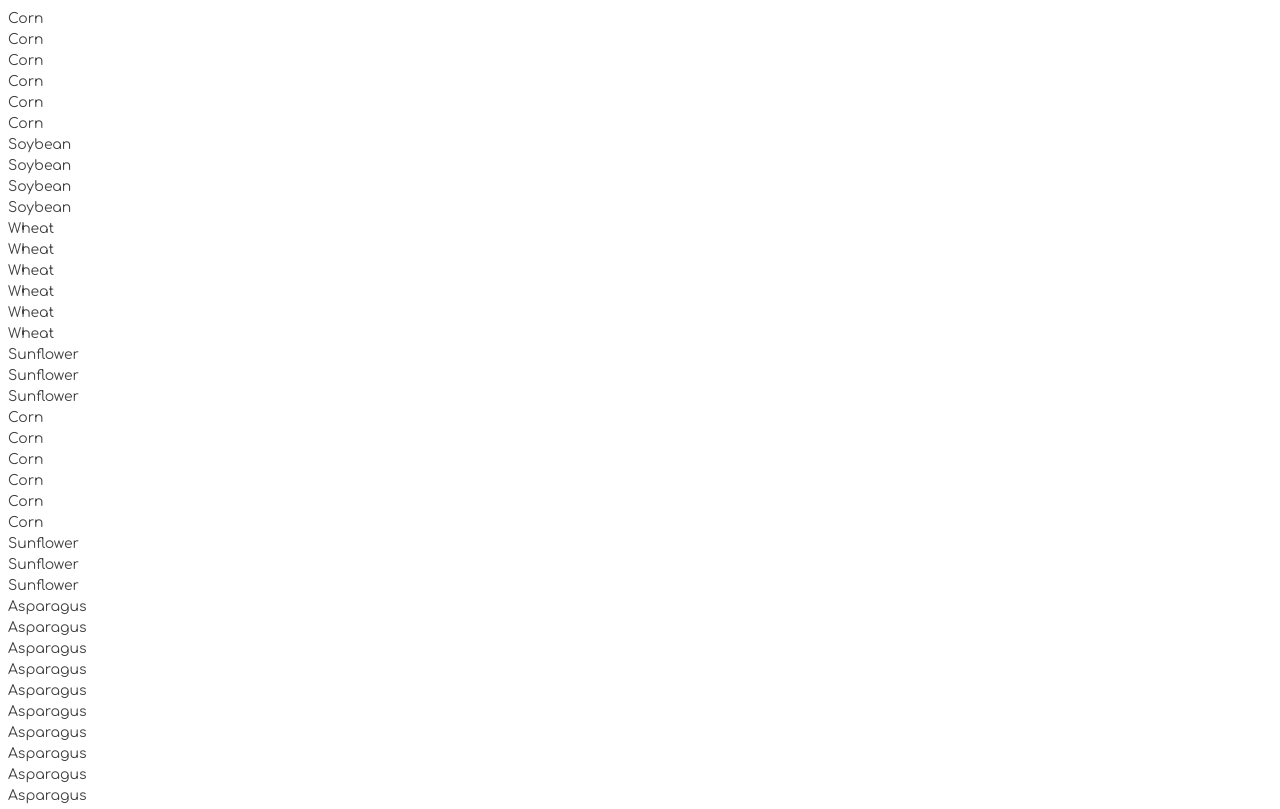
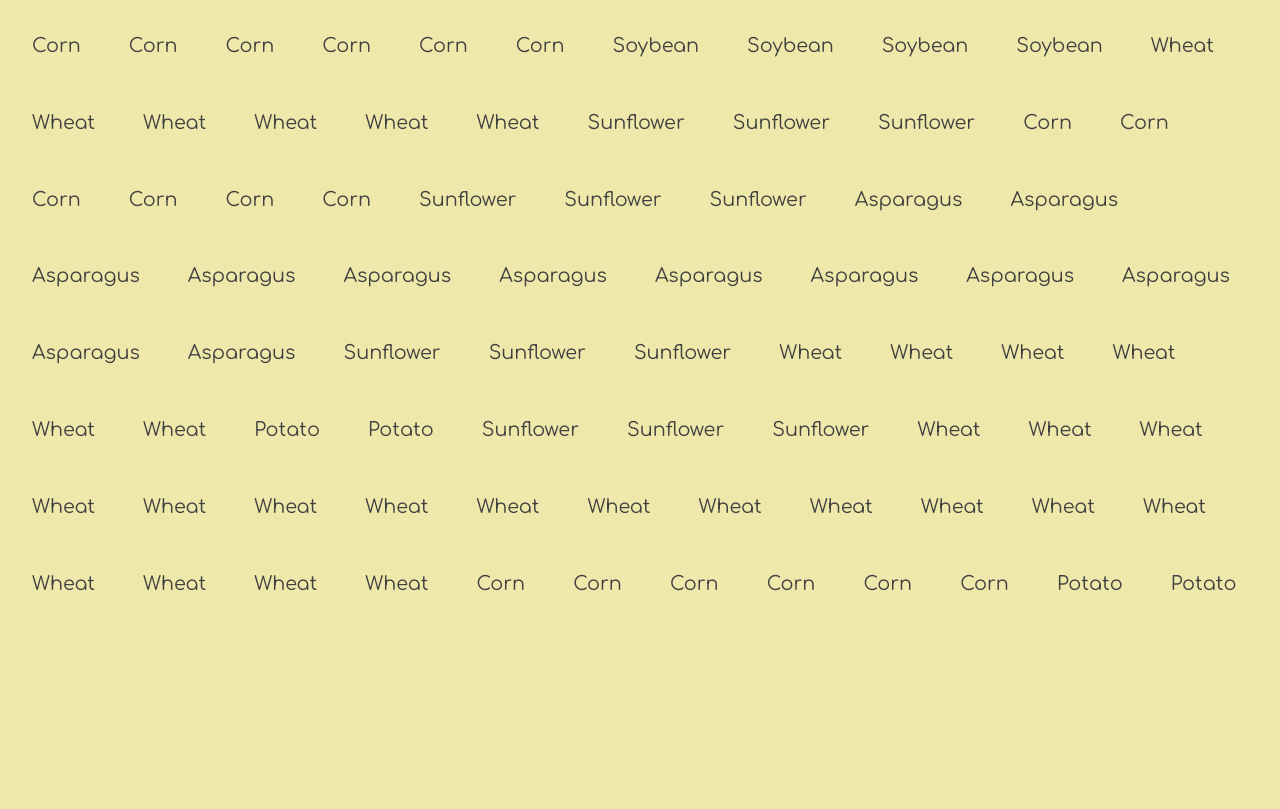
Before and after one commit to NSS-Day-Cohort-74/Modern-Farm-client-lfglyr, a website with bundled scripts: page src/index.html in a window 1280 px wide. Shown: the top 809 px of the page. Built offline with nearby package versions, Linux system fonts and the light colour scheme; a web font is replaced by a local one.

Commit message:
css added

```diff
--- a/src/index.html
+++ b/src/index.html
@@ -1,16 +1,17 @@
 <!doctype html>
 <html lang="en">
+
 <head>
     <meta charset="utf-8">
     <title>Nashville Software School</title>
     <link rel="stylesheet" href="./styles/main.css">
+    <link rel="stylesheet" href="./styles/layout.css">
 </head>
 
 <body>
-        <main class="container">
-            <div class="messages"></div>
-        </main>
+    <main class="container"></main>
 
     <script type="module" src="./scripts/main.js"></script>
 </body>
+
 </html>
--- /dev/null
+++ b/src/styles/layout.css
@@ -0,0 +1,17 @@
+.container {
+    display: flex;
+    flex-wrap: wrap;
+}
+
+.container>section {
+    margin: 1.5rem;
+    text-align: center;
+    font-size: 1.2rem;
+}
+
+.container>section:hover {
+    color: blue;
+    background-color: brown;
+}
+
+/*  */
--- a/src/styles/main.css
+++ b/src/styles/main.css
@@ -2,6 +2,10 @@
 
 /*Typography
 --------------------------------------------------------------*/
+body {
+    background-color: palegoldenrod;
+}
+
 body,
 button,
 input,
@@ -13,7 +17,12 @@ textarea {
     line-height: 1.5;
 }
 
-h1,h2,h3,h4,h5,h6 {
+h1,
+h2,
+h3,
+h4,
+h5,
+h6 {
     font-family: "Patua One", serif;
     letter-spacing: 2px;
 }
```
Lines whose indentation alone changed are shown as unchanged.
